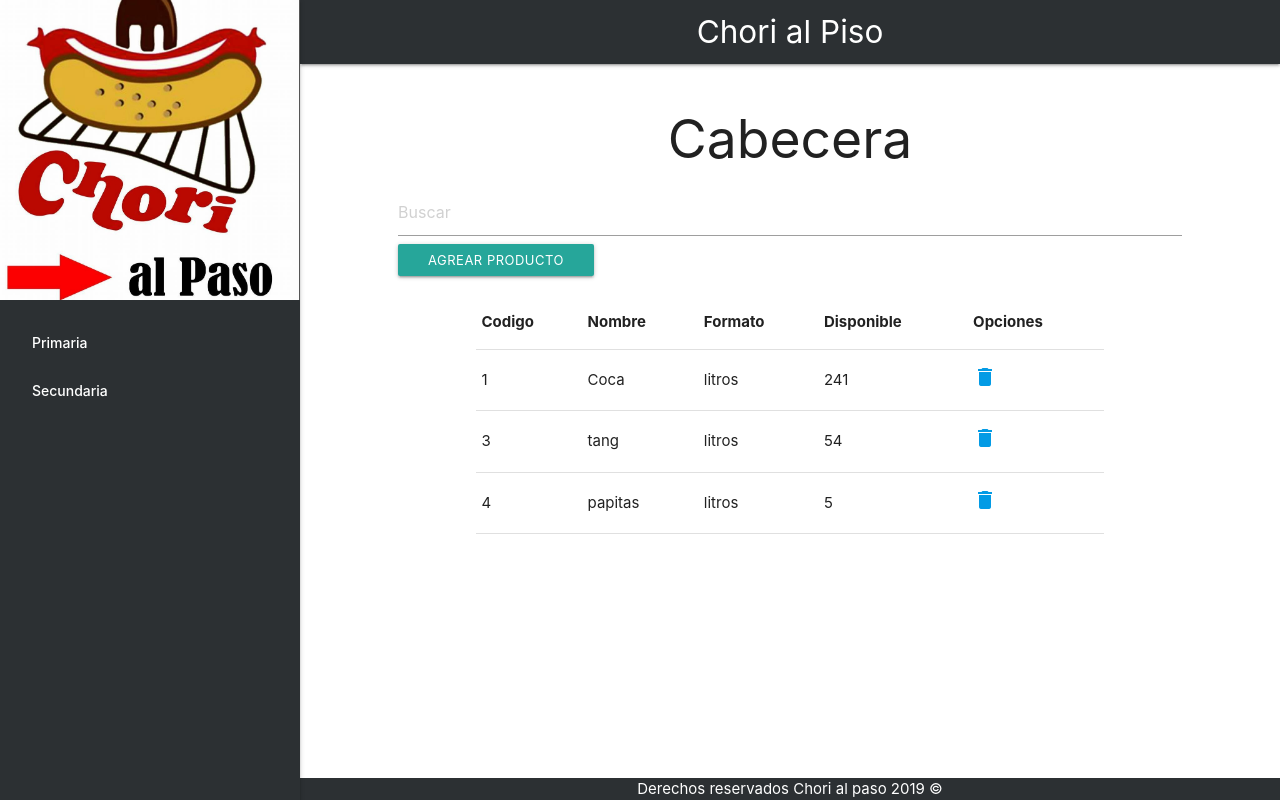
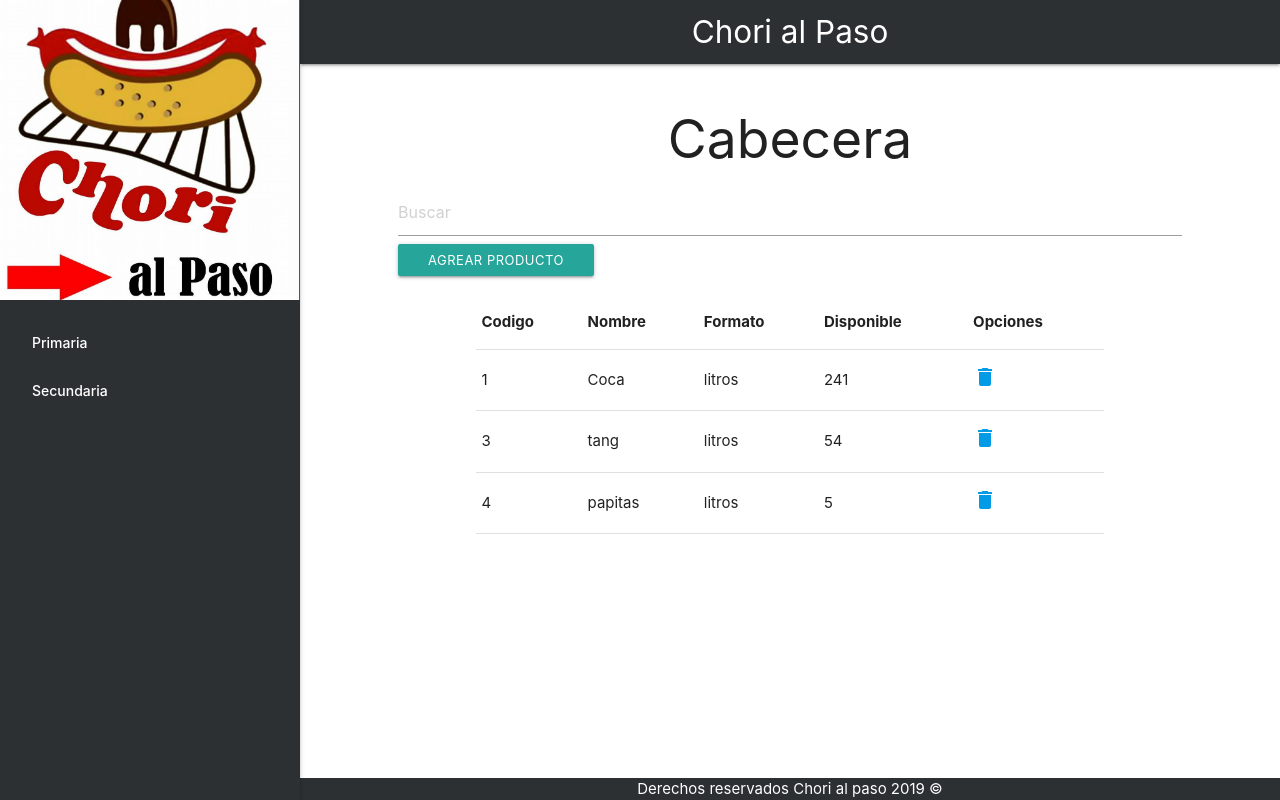
Before and after one commit to SantiMartin/Chorialpaso, a Django app: page /stock/ in a window 1280 px wide. Run offline with Django 3.2, Linux system fonts and the light colour scheme; data comes from the database, SQL or seed files in the repository.

Commit message:
Correcion de titulo y logo

```diff
--- a/stock/templates/stock/index.html
+++ b/stock/templates/stock/index.html
@@ -11,13 +11,13 @@
     <link rel="stylesheet" type="text/css" href="{% static 'stock/style.css' %}">
     <script  src="https://code.jquery.com/jquery-3.3.1.min.js"  integrity="sha256-FgpCb/KJQlLNfOu91ta32o/NMZxltwRo8QtmkMRdAu8="  crossorigin="anonymous"></script>
 
-	<title>Chorifaso</title>
+	<title>Chori al paso</title>
 </head>
 <body>
 	<header>
 		<nav>
 		    <div class="nav-wrapper">
-		      <a href="#" class="brand-logo center">Chori al Piso</a>
+		      <a href="#" class="brand-logo center">Chori al Paso</a>
 		    </div>
 		</nav>
 		<ul id="slide-out" class="sidenav sidenav-fixed">
```
